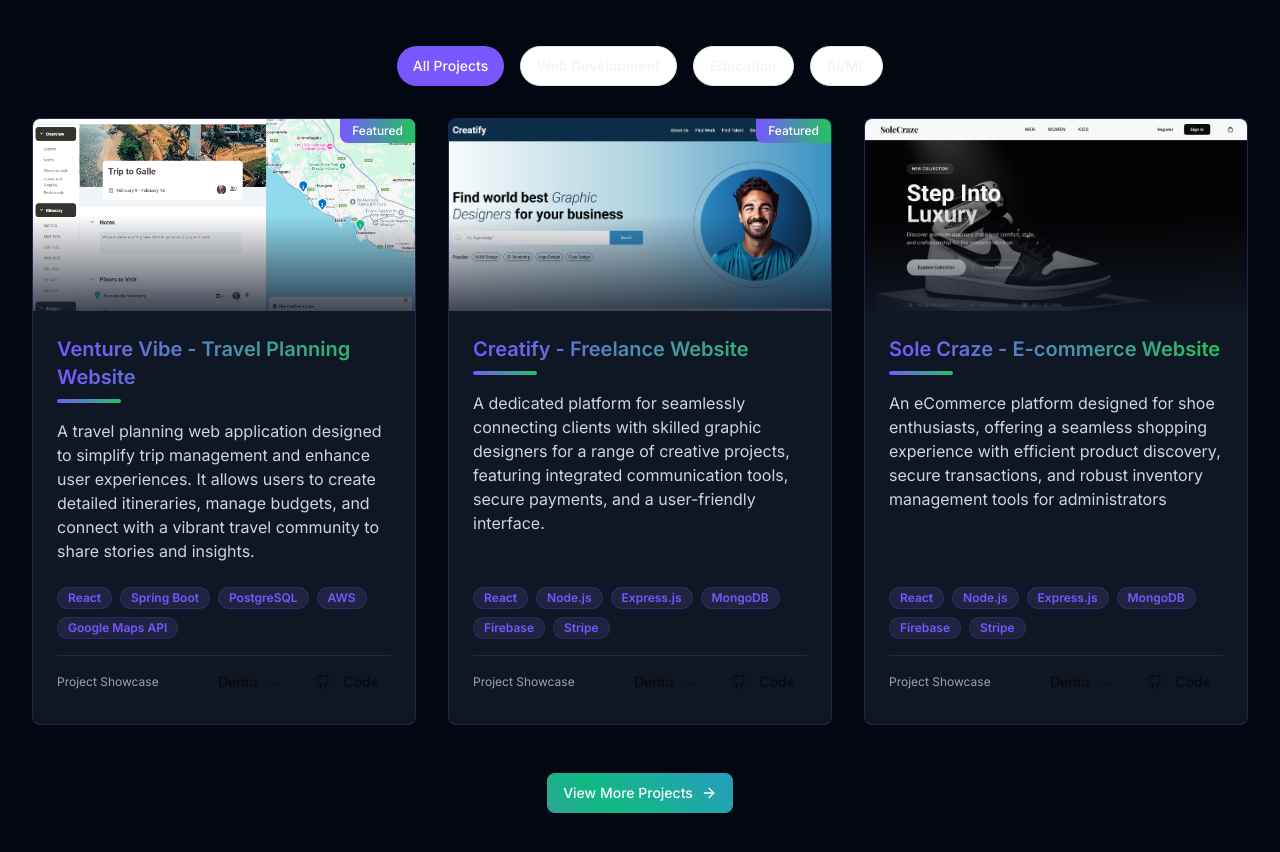
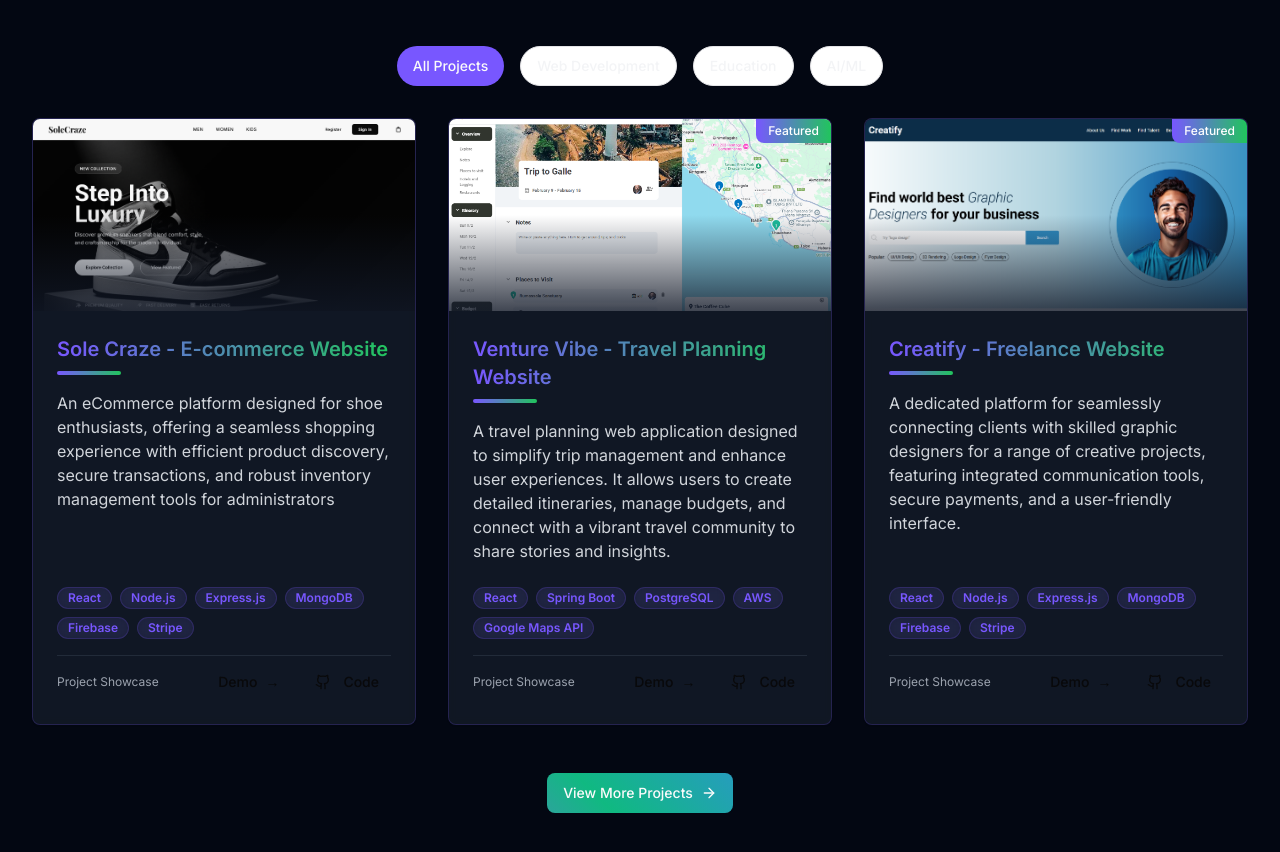
Before and after one commit to RashmikaGuruge/Rashmika_Guruge, a Next.js app: page / in a window 1280 px wide. Shown: the part 4494-5346 px from the top of the page. Built offline with nearby package versions, Linux system fonts and the light colour scheme.

Commit message:
update projects

```diff
--- a/components/projects.tsx
+++ b/components/projects.tsx
@@ -9,6 +9,15 @@ import { Button } from "@/components/ui/button"
 import { Github, ArrowRight, Eye } from "lucide-react"
 
 const projects = [
+  {
+    title: "Sole Craze - E-commerce Website",
+    description:
+      "An eCommerce platform designed for shoe enthusiasts, offering a seamless shopping experience with efficient product discovery, secure transactions, and robust inventory management tools for administrators",
+    image: "/solecraze.png",
+    tags: ["React", "Node.js", "Express.js", "MongoDB", "Firebase", "Stripe"],
+    demoLink: "https://solecraze.netlify.app/",
+    githubLink: "https://github.com/SoleCraze"
+  },
   {
     title: "Venture Vibe - Travel Planning Website",
     description:
@@ -38,15 +47,6 @@ const projects = [
   //   demoLink: "https://aimei.edu.lk/",
   //   githubLink: "https://aimei.edu.lk/",
   // },
-  {
-    title: "Sole Craze - E-commerce Website",
-    description:
-      "An eCommerce platform designed for shoe enthusiasts, offering a seamless shopping experience with efficient product discovery, secure transactions, and robust inventory management tools for administrators",
-    image: "/solecraze.png",
-    tags: ["React", "Node.js", "Express.js", "MongoDB", "Firebase", "Stripe"],
-    demoLink: "https://youtu.be/wvN854JaQdA",
-    githubLink: "https://github.com/SoleCraze"
-  },
   {
     title: "Symphony - Musical Equipment Renting and Services Hiring Platform",
     description:
```
